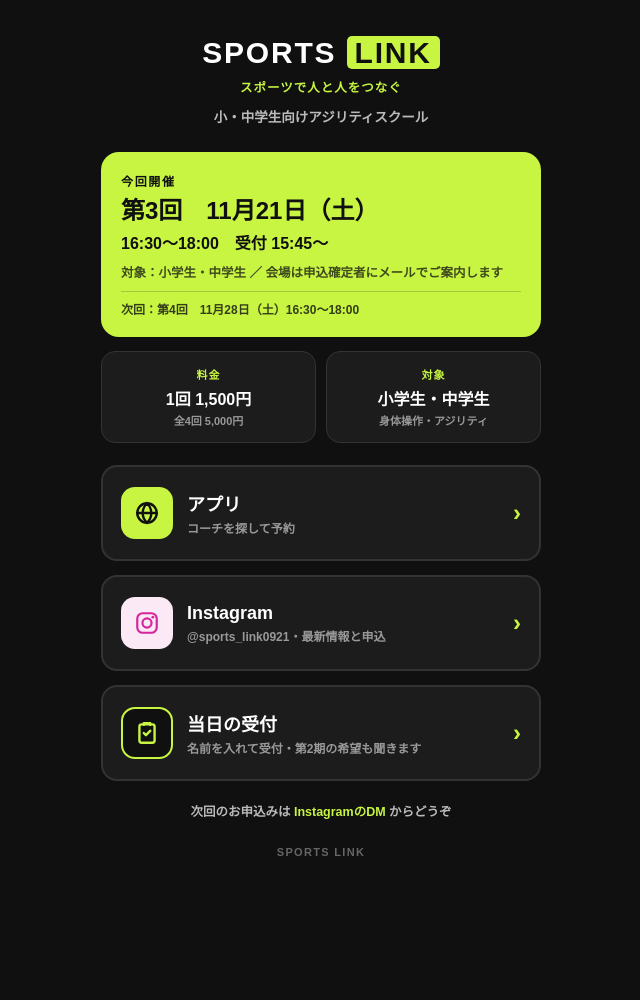
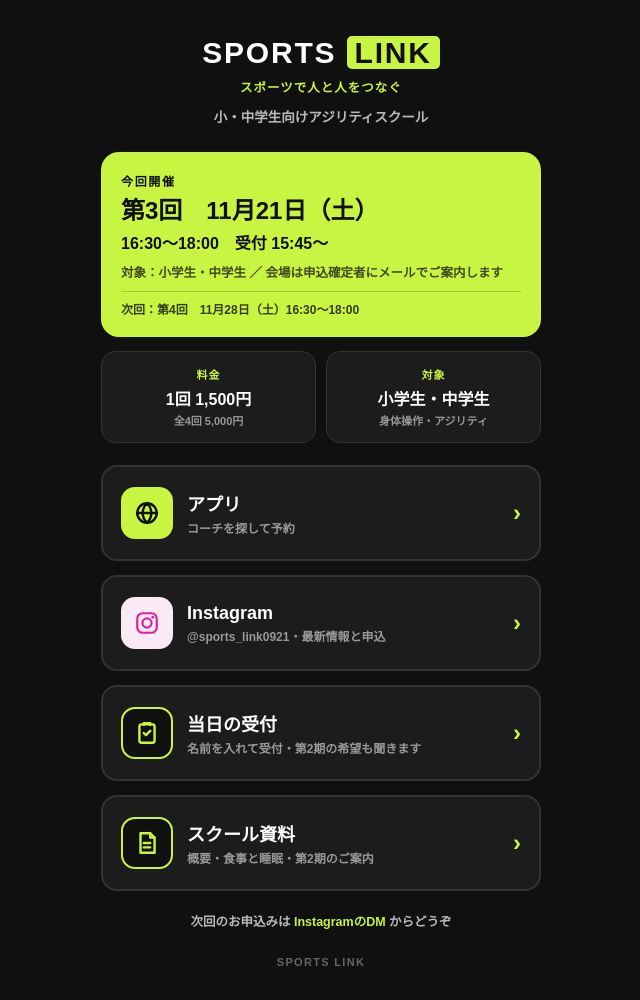
Before and after one commit to syunta6921/sportslink-hub, a plain HTML site: page index.html in a window 1280 px wide. Shown: the whole page, without its empty margins (319-959 px from the left). Before the commit the page ends 890 px from the top, so only its background shows below. Drawn offline with Linux system fonts and the light colour scheme.

Commit message:
Add school booklet card

```diff
--- a/index.html
+++ b/index.html
@@ -103,6 +103,14 @@
       <span class="tx"><b>当日の受付</b><span>名前を入れて受付・第2期の希望も聞きます</span></span>
       <span class="arw">›</span>
     </a>
+
+    <a class="card" href="https://sportslink-hub.vercel.app/sportslink-booklet.pdf">
+      <span class="ic dark">
+        <svg width="26" height="26" viewBox="0 0 24 24" fill="none" stroke="#c8f542" stroke-width="2.2" stroke-linecap="round" stroke-linejoin="round"><path d="M6 3h9l4 4v14H6z"/><path d="M15 3v4h4M9 12h6M9 16h6"/></svg>
+      </span>
+      <span class="tx"><b>スクール資料</b><span>概要・食事と睡眠・第2期のご案内</span></span>
+      <span class="arw">›</span>
+    </a>
   </nav>
 
   <p class="apply">次回のお申込みは <b>InstagramのDM</b> からどうぞ</p>
```
